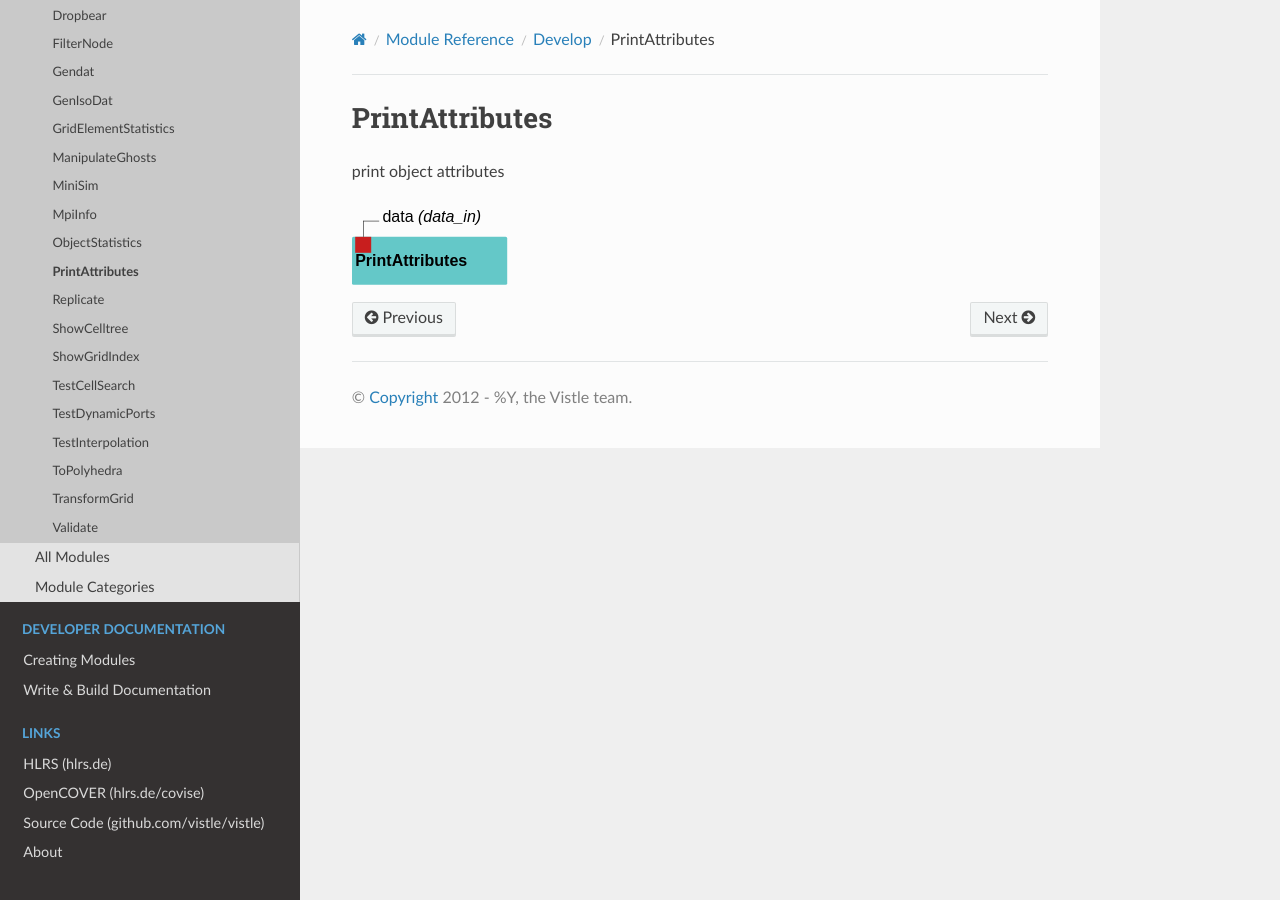
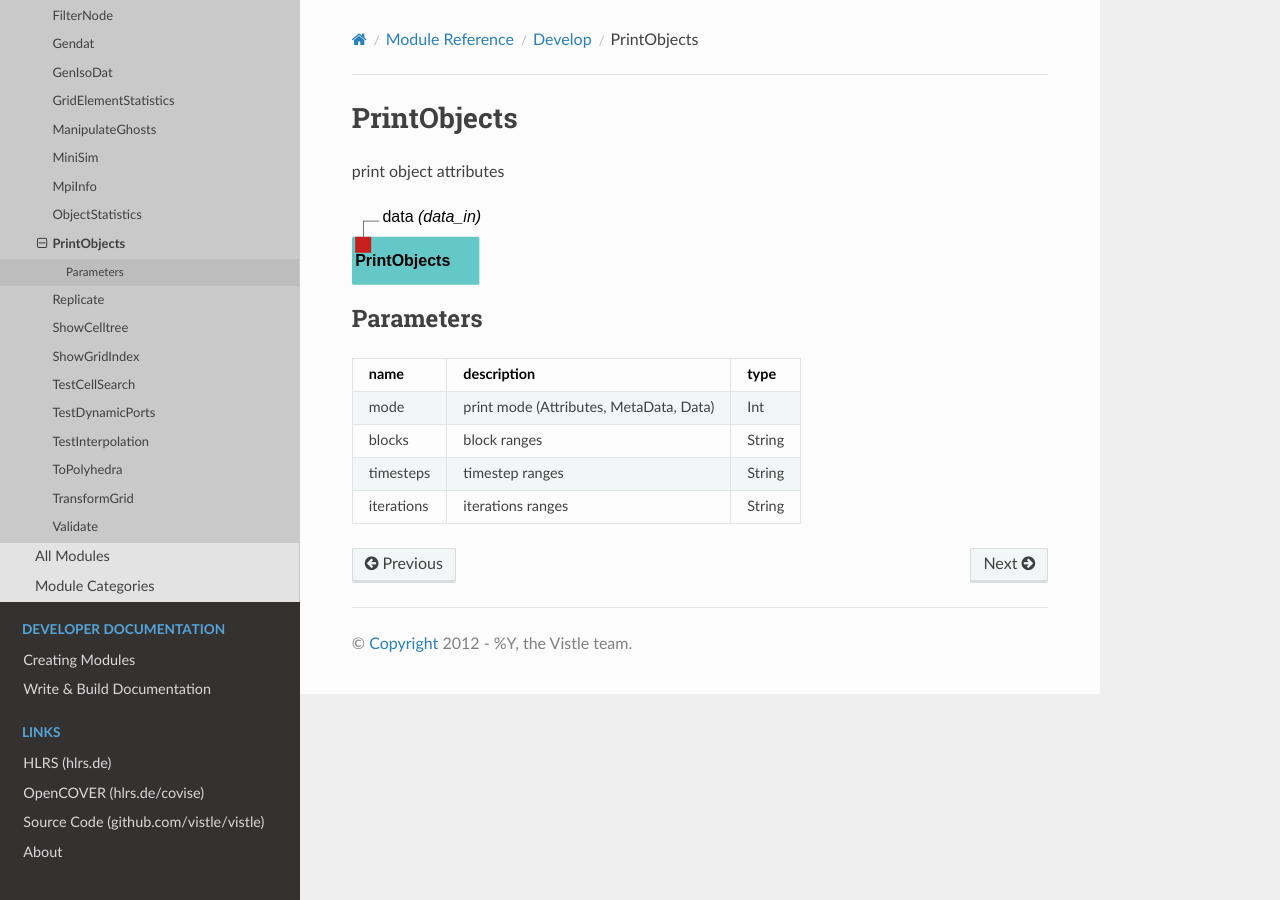
Before and after one commit to vistle/vistle.github.io, a Sphinx documentation site: the page built from docs/module/develop/PrintObjects/PrintObjects.md, in a window 1280 px wide. Built offline with Sphinx 7.4.7 and the Read the Docs theme 3.1.0, drawn with Linux system fonts in a browser that asks for light colours; pages that are not in the unit, such as notebooks, are missing from menus.

Commit message:
renamed module

```diff
--- a/docs/module/all.rst
+++ b/docs/module/all.rst
@@ -149,9 +149,9 @@ All Modules
 
 
 **P**
-   :doc:`PrintAttributes <develop/PrintAttributes/PrintAttributes>` (:doc:`Develop <develop/index>`) *print object attributes*
+   :doc:`PrintMetaData <information/PrintMetaData/PrintMetaData>` (:doc:`Information <information/index>`) *print meta data*
 
-   :doc:`PrintMetaData <information/PrintMetaData/PrintMetaData>` (:doc:`Information <information/index>`) *print meta data*
+   :doc:`PrintObjects <develop/PrintObjects/PrintObjects>` (:doc:`Develop <develop/index>`) *print object attributes*
 
 
 **R**
--- a/docs/module/develop/PrintAttributes/PrintAttributes.md
+++ b/docs/module/develop/PrintObjects/PrintObjects.md
@@ -1,14 +1,22 @@
-(mod-PrintAttributes)=
+(mod-PrintObjects)=
 
-# PrintAttributes
+# PrintObjects
 print object attributes
 
-<svg width="97.0em" height="5.6em" >
+<svg width="79.6em" height="5.6em" >
 <style>.text { font: normal 1.0em sans-serif;}tspan{ font: italic 1.0em sans-serif;}.moduleName{ font: bold 1.0em sans-serif;}</style>
-<rect x="0em" y="1.8em" width="9.7em" height="3.0em" rx="0.1em" ry="0.1em" style="fill:#64c8c8ff;" />
+<rect x="0em" y="1.8em" width="7.959999999999999em" height="3.0em" rx="0.1em" ry="0.1em" style="fill:#64c8c8ff;" />
 <rect x="0.2em" y="1.8em" width="1.0em" height="1.0em" rx="0.0em" ry="0.0em" style="fill:#c81e1eff;" >
 <title>data_in</title></rect>
 <rect x="0.7em" y="0.8em" width="0.03333333333333333em" height="1.0em" rx="0.0em" ry="0.0em" style="fill:#000000;" />
 <rect x="0.7em" y="0.8em" width="1.0em" height="0.03333333333333333em" rx="0.0em" ry="0.0em" style="fill:#000000;" />
 <text x="1.9em" y="0.9em" class="text" >data<tspan> (data_in)</tspan></text>
-<text x="0.2em" y="3.6500000000000004em" class="moduleName" >PrintAttributes</text></svg>
+<text x="0.2em" y="3.6500000000000004em" class="moduleName" >PrintObjects</text></svg>
+
+## Parameters
+|name|description|type|
+|-|-|-|
+|mode|print mode (Attributes, MetaData, Data)|Int|
+|blocks|block ranges|String|
+|timesteps|timestep ranges|String|
+|iterations|iterations ranges|String|
--- a/docs/module/develop/index.rst
+++ b/docs/module/develop/index.rst
@@ -47,7 +47,7 @@ Develop
 
 
 **P**
-   :doc:`PrintAttributes <PrintAttributes/PrintAttributes>` *print object attributes*
+   :doc:`PrintObjects <PrintObjects/PrintObjects>` *print object attributes*
 
 
 **R**
@@ -92,7 +92,7 @@ Develop
    MiniSim <MiniSim/MiniSim.md>
    MpiInfo <MpiInfo/MpiInfo.md>
    ObjectStatistics <ObjectStatistics/ObjectStatistics.md>
-   PrintAttributes <PrintAttributes/PrintAttributes.md>
+   PrintObjects <PrintObjects/PrintObjects.md>
    Replicate <Replicate/Replicate.md>
    ShowCelltree <ShowCelltree/ShowCelltree.md>
    ShowGridIndex <ShowGridIndex/ShowGridIndex.md>
```
